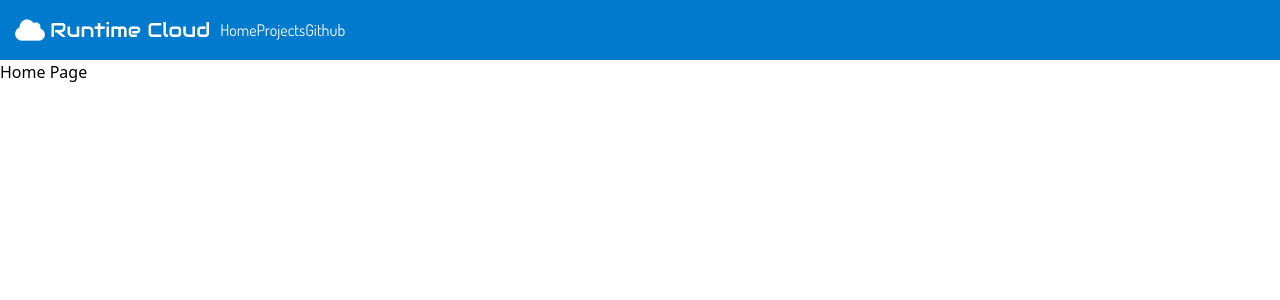
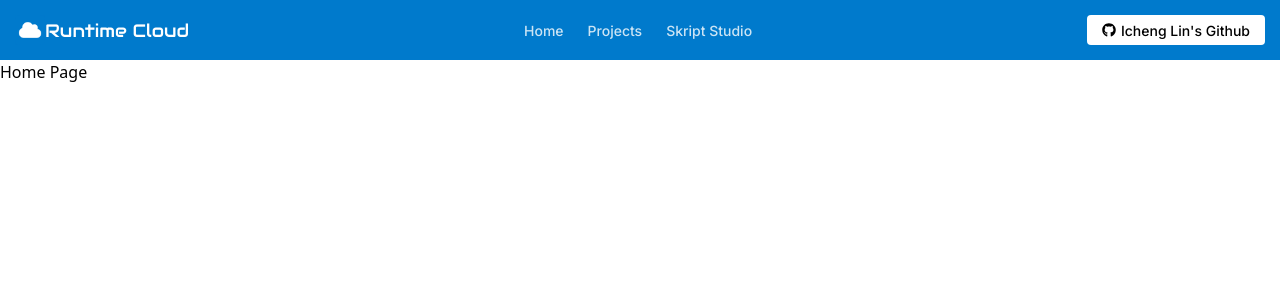
Before and after one commit to ichenglin/Personal_Website, a Next.js app: page / in a window 1280 px wide. Shown: the top 300 px of the page. Built offline with nearby package versions, Linux system fonts and the light colour scheme.

Commit message:
Added Font Awesome

```diff
--- a/components/page_header.tsx
+++ b/components/page_header.tsx
@@ -3,23 +3,30 @@ import type { NextPageLayout } from "../pages/_app";
 import styles from "@/styles/components/Header.module.css";
 
 import icon_image from "../public/android-chrome-192x192.png";
-import { Audiowide, Dosis } from "@next/font/google";
+import { Audiowide, Inter } from "@next/font/google";
+
+import { FontAwesomeIcon } from "@fortawesome/react-fontawesome"
+import { faGithub } from "@fortawesome/free-brands-svg-icons"
 
 const font_audiowide = Audiowide({weight: "400"});
-const font_dosis     = Dosis({weight: ["400", "700"]});
+const font_inter     = Inter({subsets: ["latin"]});
 
 const PageHeader: NextPageLayout = () => {
 	return (
-		<header className={styles.header}>
+		<header className={`${styles.header} ${font_inter.className}`}>
 			<div className={`${styles.icon} ${font_audiowide.className}`}>
-				<Image src={icon_image} width="40" height="40" alt="Icon" />
+				<Image src={icon_image} width="30" height="30" alt="Icon" />
 				<h1>Runtime Cloud</h1>
 			</div>
-			<nav className={`${styles.navbar} ${font_dosis.className}`}>
-				<a href="/">Home</a>
-				<a href="#projects">Projects</a>
-				<a href="https://github.com/ichenglin">Github</a>
+			<nav className={styles.navbar}>
+				<a className={styles.item} href="/">Home</a>
+				<a className={styles.item} href="#projects">Projects</a>
+				<a className={styles.item} href="https://skriptstudio.runtimecloud.com/">Skript Studio</a>
 			</nav>
+			<a className={styles.contact} href="https://github.com/ichenglin">
+				<FontAwesomeIcon icon={faGithub} width="14" height="14"/>
+				<span>Icheng Lin's Github</span>
+			</a>
 		</header>
 	);
 };
--- a/package.json
+++ b/package.json
@@ -9,6 +9,11 @@
 		"lint": "next lint"
 	},
 	"dependencies": {
+		"@fortawesome/fontawesome-svg-core": "^6.3.0",
+		"@fortawesome/free-brands-svg-icons": "^6.3.0",
+		"@fortawesome/free-regular-svg-icons": "^6.3.0",
+		"@fortawesome/free-solid-svg-icons": "^6.3.0",
+		"@fortawesome/react-fontawesome": "^0.2.0",
 		"@next/font": "13.1.6",
 		"@types/node": "18.11.18",
 		"@types/react": "18.0.27",
--- a/pages/_app.tsx
+++ b/pages/_app.tsx
@@ -5,6 +5,11 @@ import type { AppProps } from "next/app";
 import Head from "next/head";
 import PageHeader from "@/components/page_header";
 import PageFooter from "@/components/page_footer";
+import { config } from "@fortawesome/fontawesome-svg-core"
+import "@fortawesome/fontawesome-svg-core/styles.css"
+
+// fontawesome implementation
+config.autoAddCss = false;
 
 // custom page layout type definitions
 export type NextPageLayout<P = {}, IP = P> = NextPage<P, IP> & {
--- a/styles/components/Header.module.css
+++ b/styles/components/Header.module.css
@@ -1,23 +1,57 @@
 .header {
     width: 100%;
     height: 60px;
+    padding: 15px;
     background-color: #007ACC;
     display: flex;
+    align-items: center;
     position: sticky;
     top: 0px;
     left: 0px;
+    font-size: 14px;
+    font-weight: 500;
 }
 
 .icon {
-    margin: 0px 10px;
     display: flex;
     align-items: center;
     color: #FFFFFF;
-    font-size: 20px;
+    font-size: 18px;
 }
 
 .navbar {
+    width: auto;
+    margin: 0px auto;
     display: flex;
+    flex-direction: row;
     align-items: center;
     color: #FFFFFF;
 }
+
+.item {
+    margin: 12px;
+    margin-bottom: 10px;
+    border-bottom: 2px solid transparent;
+    transition: 0.2s;
+    opacity: 0.8;
+}
+
+.item:hover {
+    padding-bottom: 5px;
+    border-bottom: 2px solid #FFFFFF;
+    opacity: 1;
+}
+
+.contact {
+    height: 30px;
+    padding: 0px 15px;
+    display: flex;
+    justify-content: center;
+    align-items: center;
+    border-radius: 4px;
+    background-color: #FFFFFF;
+}
+
+.contact svg {
+    margin-right: 5px;
+}
```
Also changed, not shown: 1 other file (tests, documents, lock files or other folders).
